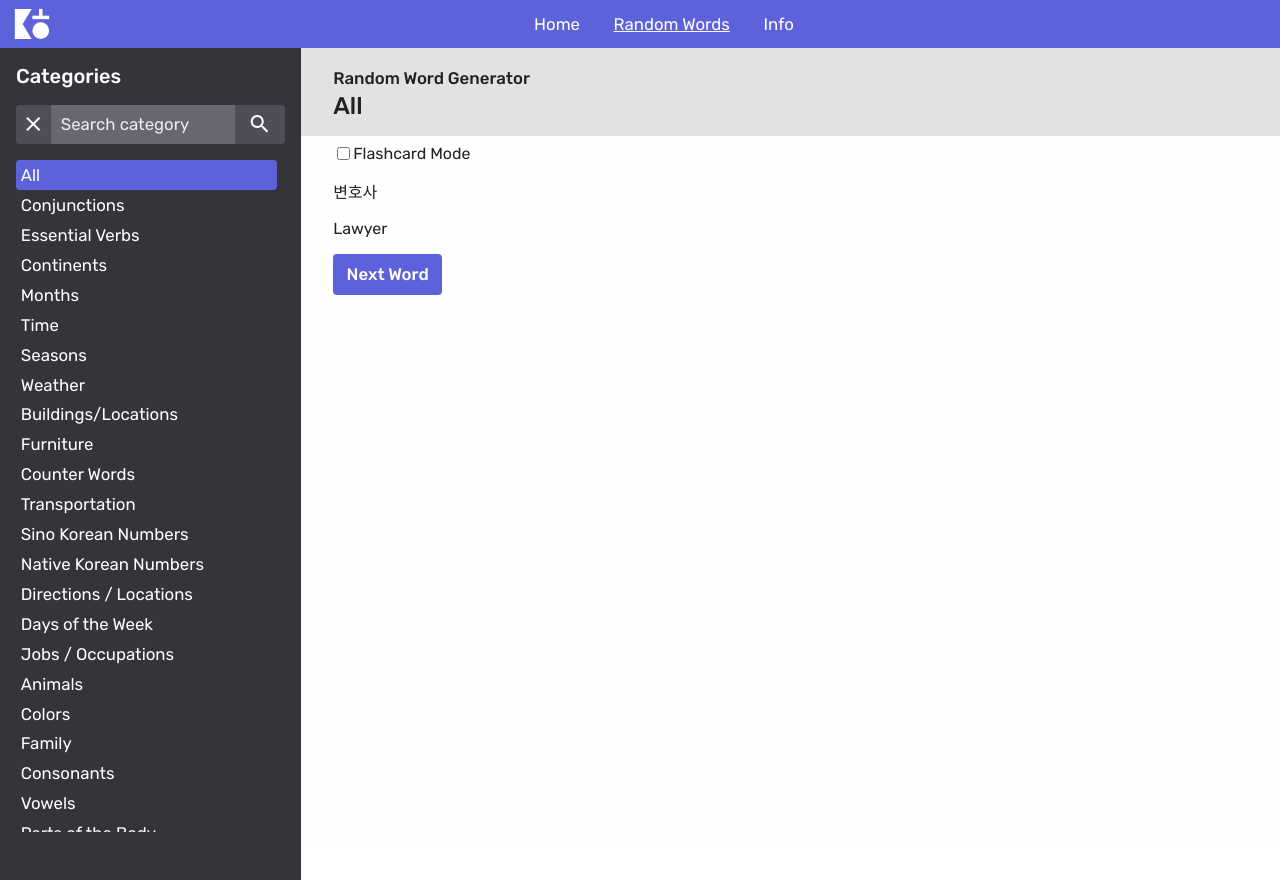
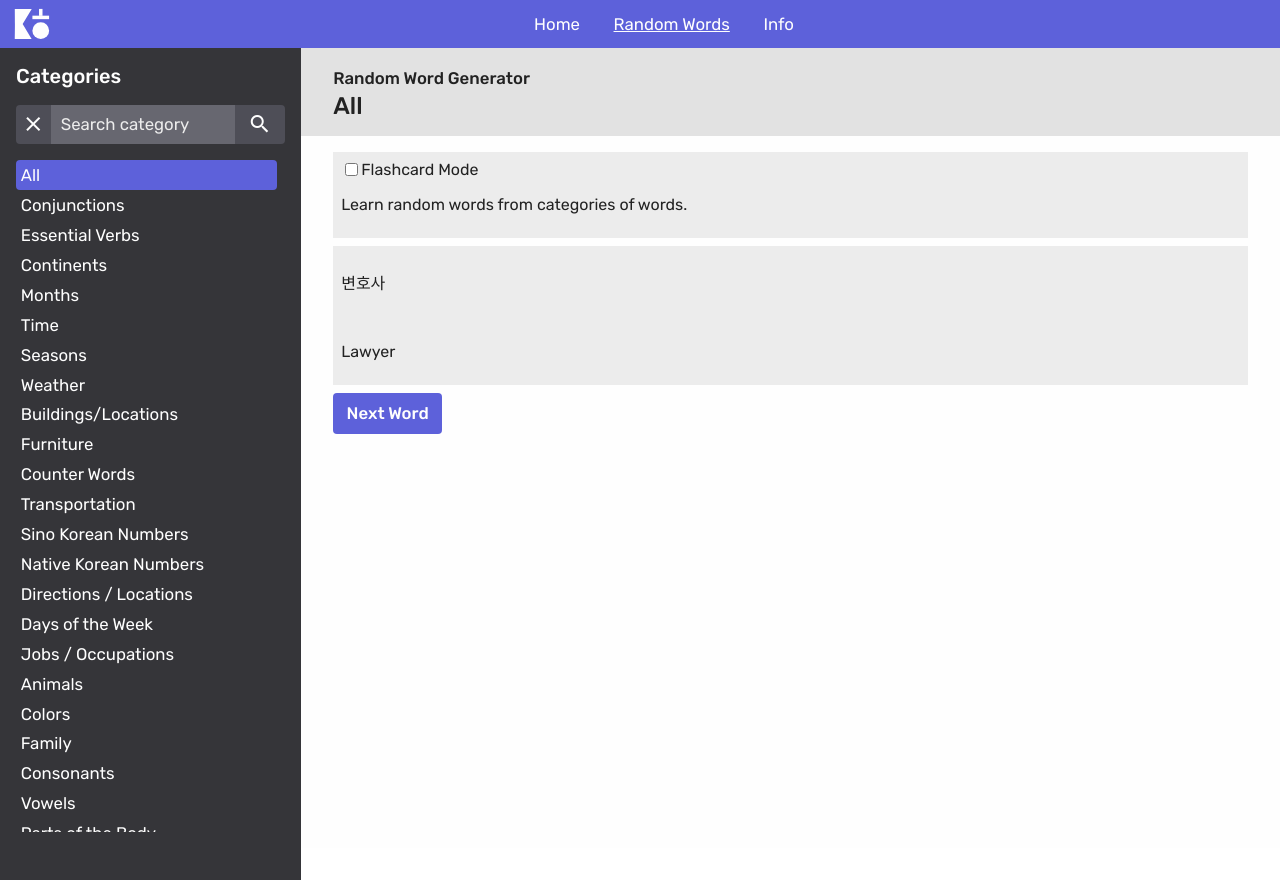
Before and after one commit to DanielHearn/korean-handbook, a Vue app in the folder korean-handbook/: page /random-words/all in a window 1280 px wide. Built offline with nearby package versions, Linux system fonts and the light colour scheme.

Commit message:
Improve random and link styling

```diff
--- a/korean-handbook/src/components/App/App.scss
+++ b/korean-handbook/src/components/App/App.scss
@@ -302,10 +302,37 @@ button {
 .actions {
   display: flex;
   flex-direction: row;
+  margin-top: 0.5em;
   button {
     margin-right: 0.5em;
   }
 }
+
+.options {
+  display: flex;
+  flex-direction: column;
+  margin: 0.5em 0;
+  padding: 0.5em;
+  background: $light-grey;
+  button {
+    margin-right: 0.5em;
+  }
+  .option {
+    display: flex;
+    flex-direction: row;
+  }
+}
+
+.text-link {
+  text-decoration: none;
+  color: $accent;
+  font-weight: $medium-weight;
+  &:hover, &:visited {
+    text-decoration: none;
+    color: $accent;
+  }
+}
+
 
 .search-form {
   display: flex;
--- a/korean-handbook/src/components/RandomWordGenerator/RandomWordGenerator.scss
+++ b/korean-handbook/src/components/RandomWordGenerator/RandomWordGenerator.scss
@@ -0,0 +1,8 @@
+@import './../../scss/variables.scss';
+
+.flashcards {
+  .flashcard {
+    background: $light-grey;
+    padding: 0.5em;
+  }
+}
--- a/korean-handbook/src/components/RandomWordGenerator/RandomWordGenerator.vue
+++ b/korean-handbook/src/components/RandomWordGenerator/RandomWordGenerator.vue
@@ -1,12 +1,13 @@
 <template>
   <div>
-    <div style="display: flex;">
+    <div class="options">
+      <div class="option">
         <input id="flashcardModeToggle" type="checkbox" v-model="flashcardMode" />
         <label for="flashcardModeToggle">Flashcard Mode</label>
       </div>
-    <div style="display: flex; flex-direction: column;" v-if="flashcardMode">
+      <div v-if="flashcardMode" class="flashcardmode">
         <p>Test your knowledge by testing if you know the translation of the word shown below.</p>
-      <div style="display: flex;">
+        <div>
           <input
             id="languageDirectionToggle"
             type="radio"
@@ -15,7 +16,7 @@
           />
           <label for="languageDirectionToggle">To English</label>
         </div>
-      <div style="display: flex;">
+        <div>
           <input
             id="languageDirectionToggle"
             type="radio"
@@ -23,6 +24,10 @@
             v-model="languageDirection"
           />
           <label for="languageDirectionToggle">To Korean</label>
+        </div>
+      </div>
+      <div v-else>
+        <p>Learn random words from categories of words.</p>
       </div>
     </div>
     <div v-if="flashcardMode" class="flashcards">
@@ -35,11 +40,11 @@
         <p v-else>{{ word.k }}</p>
       </div>
     </div>
-    <div v-else>
-      <div>
+    <div v-else class="flashcards">
+      <div class="flashcard">
         <p>{{ word.k }}</p>
       </div>
-      <div>
+      <div class="flashcard">
         <p>{{ word.e }}</p>
       </div>
     </div>
@@ -56,3 +61,7 @@
 </template>
 
 <script src="./RandomWordGenerator.js"></script>
+
+<style lang="scss">
+@import "./RandomWordGenerator.scss";
+</style>
--- a/korean-handbook/src/views/Home.vue
+++ b/korean-handbook/src/views/Home.vue
@@ -22,9 +22,11 @@
           The site is developed by
           <a
             href="https://www.danielhearn.co.uk"
+            class="text-link"
           >Daniel Hearn</a>, the site's source code can be found on
           <a
             href="https://github.com/DanielHearn/Korean-Handbook"
+            class="text-link"
           >GitHub</a>.
         </p>
       </div>
```
Lines whose indentation alone changed are shown as unchanged.
